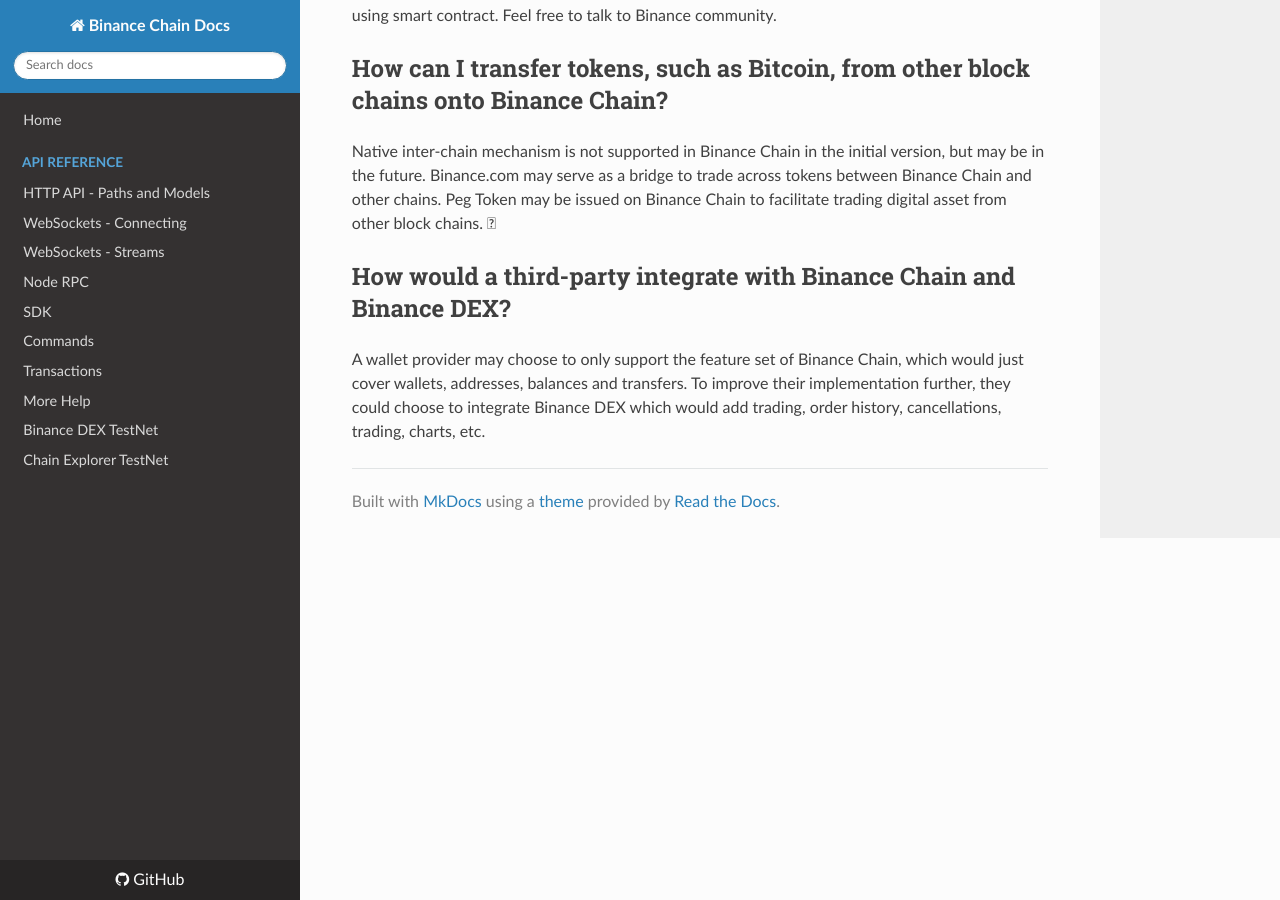
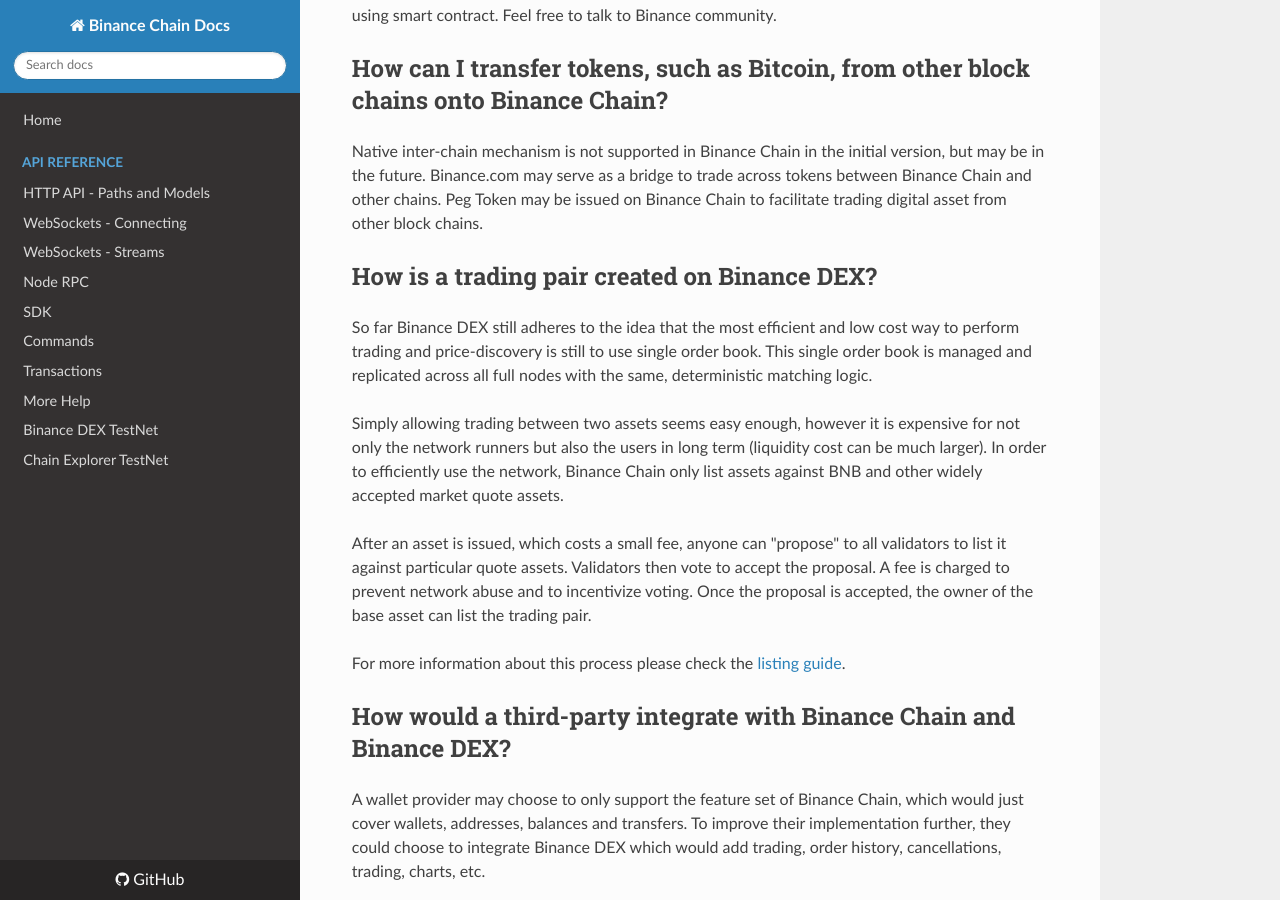
Before and after one commit to yash-sharma1/docs-site, an MkDocs documentation site: the page built from docs/faq.md, in a window 1280 px wide and 900 px high, scrolled down 6332 px. Built offline with MkDocs 1.6.1, drawn with Linux system fonts in a browser that asks for light colours; nearby versions of some CDN libraries.

Commit message:
Update faq.md

```diff
--- a/docs/faq.md
+++ b/docs/faq.md
@@ -238,6 +238,24 @@
 Chain and other chains. Peg Token may be issued on Binance Chain to facilitate trading digital
 asset from other block chains.
 
+## How is a trading pair created on Binance DEX?
+
+So far Binance DEX still adheres to the idea that the most efficient and low cost way to perform trading and
+price-discovery is still to use single order book. This single order book is managed and replicated across all
+full nodes with the same, deterministic matching logic.
+
+Simply allowing trading between two assets seems easy enough, however it is expensive for not only the network
+runners but also the users in long term (liquidity cost can be much larger). In order to efficiently use the
+network, Binance Chain only list assets against BNB and other widely accepted market quote assets.
+
+After an asset is issued, which costs a small fee,
+anyone can "propose" to all validators to list it against particular quote assets.
+Validators then vote to accept the proposal.
+A fee is charged to prevent network abuse and to incentivize voting.
+Once the proposal is accepted, the owner of the base asset can list the trading pair.
+
+For more information about this process please check the [listing guide](list.md).
+
 ## How would a third-party integrate with Binance Chain and Binance DEX?
 
 A wallet provider may choose to only support the feature set of Binance Chain, which would just
```
